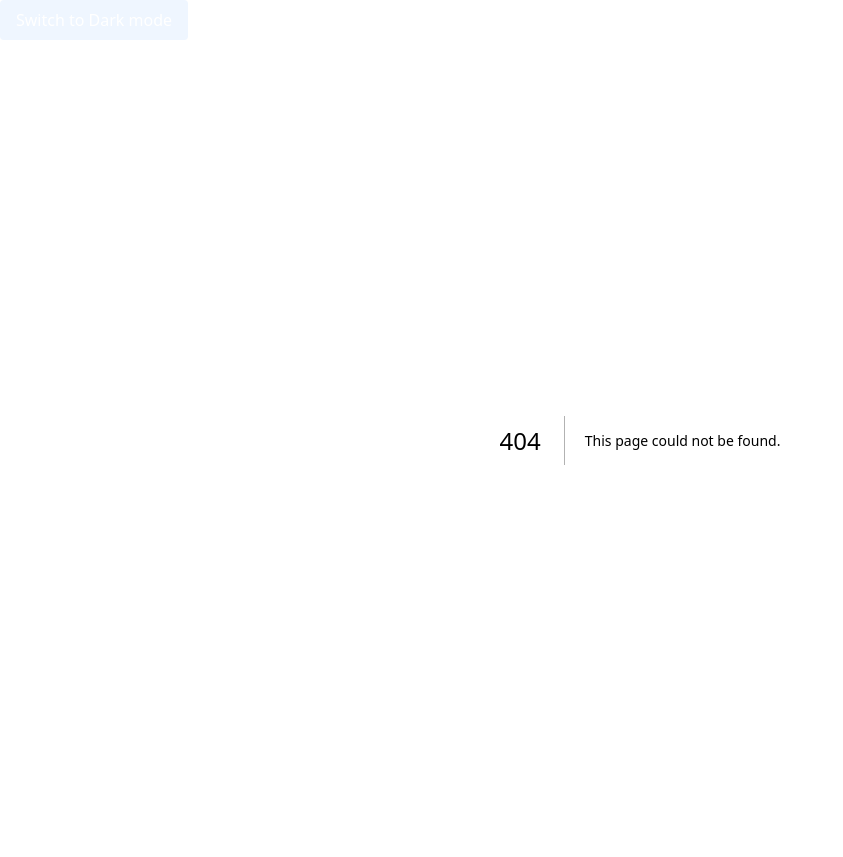
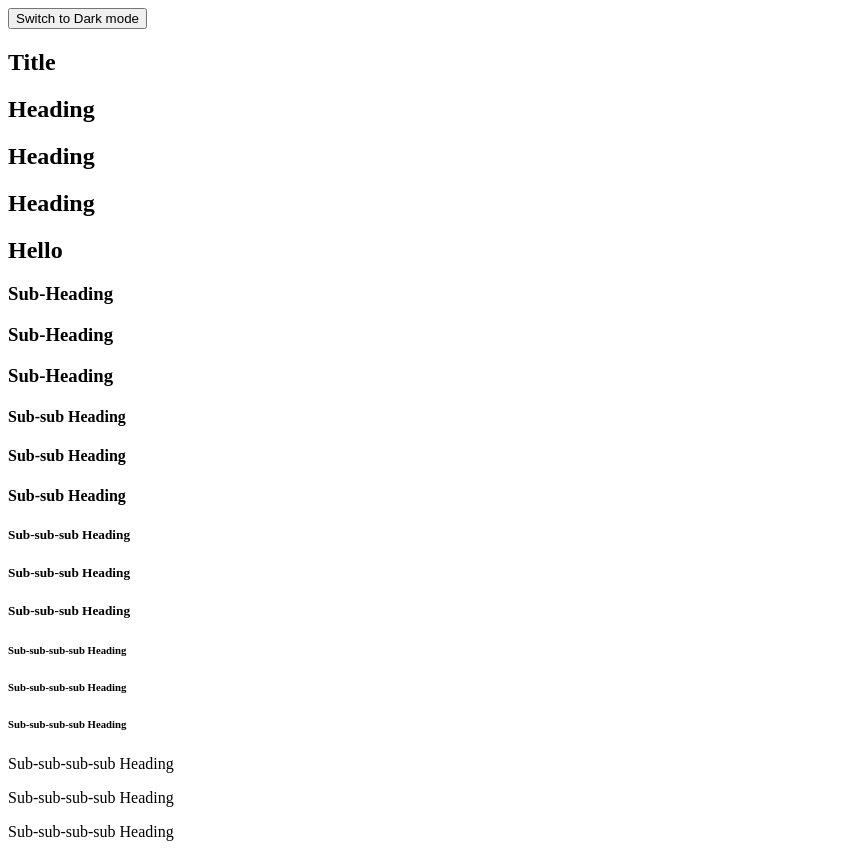
Before and after one commit to ffuad13/sinau-koding-fs, a Next.js app: page /learn-context in a window 1280 px wide. Before the commit this address had no page. Shown: the whole page, without its empty margins (0-843 px from the left). Built offline with nearby package versions, Linux system fonts and the light colour scheme.

Commit message:
drilling props and context

```diff
--- /dev/null
+++ b/src/app/commponents/contextLevel.js
@@ -0,0 +1,3 @@
+import {createContext} from 'react'
+
+export const LevelContext = createContext(0)
--- /dev/null
+++ b/src/app/commponents/heading.js
@@ -0,0 +1,27 @@
+"use client";
+
+import { useContext } from "react";
+import { LevelContext } from "@/app/commponents/contextLevel";
+
+export default function Heading({ children }) {
+  const level = useContext(LevelContext);
+
+  switch (level) {
+    case 0:
+      return <p>{children}</p>;
+    case 1:
+      return <h1>{children}</h1>;
+    case 2:
+      return <h2>{children}</h2>;
+    case 3:
+      return <h3>{children}</h3>;
+    case 4:
+      return <h4>{children}</h4>;
+    case 5:
+      return <h5>{children}</h5>;
+    case 6:
+      return <h6>{children}</h6>;
+    default:
+      return <p>{children}</p>;
+  }
+}
--- /dev/null
+++ b/src/app/commponents/section.js
@@ -0,0 +1,17 @@
+"use client"
+
+import {useContext} from 'react'
+import { LevelContext } from '@/app/commponents/contextLevel'
+
+
+export default function Section({children}) {
+	const level = useContext(LevelContext)
+
+	return (
+		<section className="section">
+			<LevelContext value={level + 1}>
+				{children}
+			</LevelContext>
+		</section>
+	)
+}
--- a/src/app/layout.js
+++ b/src/app/layout.js
@@ -1,6 +1,6 @@
 import {ThemeProvider, ThemeSwitcher} from '@/app/commponents/hooksComponent'
 import { Geist, Geist_Mono } from "next/font/google";
-import "./globals.css";
+// import "./globals.css";
 
 const geistSans = Geist({
   variable: "--font-geist-sans",
--- /dev/null
+++ b/src/app/learn-context/page.js
@@ -0,0 +1,43 @@
+import Heading from "@/app/commponents/heading";
+import Section from "@/app/commponents/section";
+
+export default function Page() {
+  return (
+    <>
+      <Section>
+        <Heading>Title</Heading>
+        <Section>
+          <Heading>Heading</Heading>
+          <Heading>Heading</Heading>
+          <Heading>Heading</Heading>
+          <Heading>Hello</Heading>
+          <Section>
+            <Heading>Sub-Heading</Heading>
+            <Heading>Sub-Heading</Heading>
+            <Heading>Sub-Heading</Heading>
+            <Section>
+              <Heading>Sub-sub Heading</Heading>
+              <Heading>Sub-sub Heading</Heading>
+              <Heading>Sub-sub Heading</Heading>
+              <Section>
+                <Heading>Sub-sub-sub Heading</Heading>
+                <Heading>Sub-sub-sub Heading</Heading>
+                <Heading>Sub-sub-sub Heading</Heading>
+                <Section>
+                  <Heading>Sub-sub-sub-sub Heading</Heading>
+                  <Heading>Sub-sub-sub-sub Heading</Heading>
+                  <Heading>Sub-sub-sub-sub Heading</Heading>
+                  <Section>
+                    <Heading>Sub-sub-sub-sub Heading</Heading>
+                    <Heading>Sub-sub-sub-sub Heading</Heading>
+                    <Heading>Sub-sub-sub-sub Heading</Heading>
+                  </Section>
+                </Section>
+              </Section>
+            </Section>
+          </Section>
+        </Section>
+      </Section>
+    </>
+  );
+}
```
